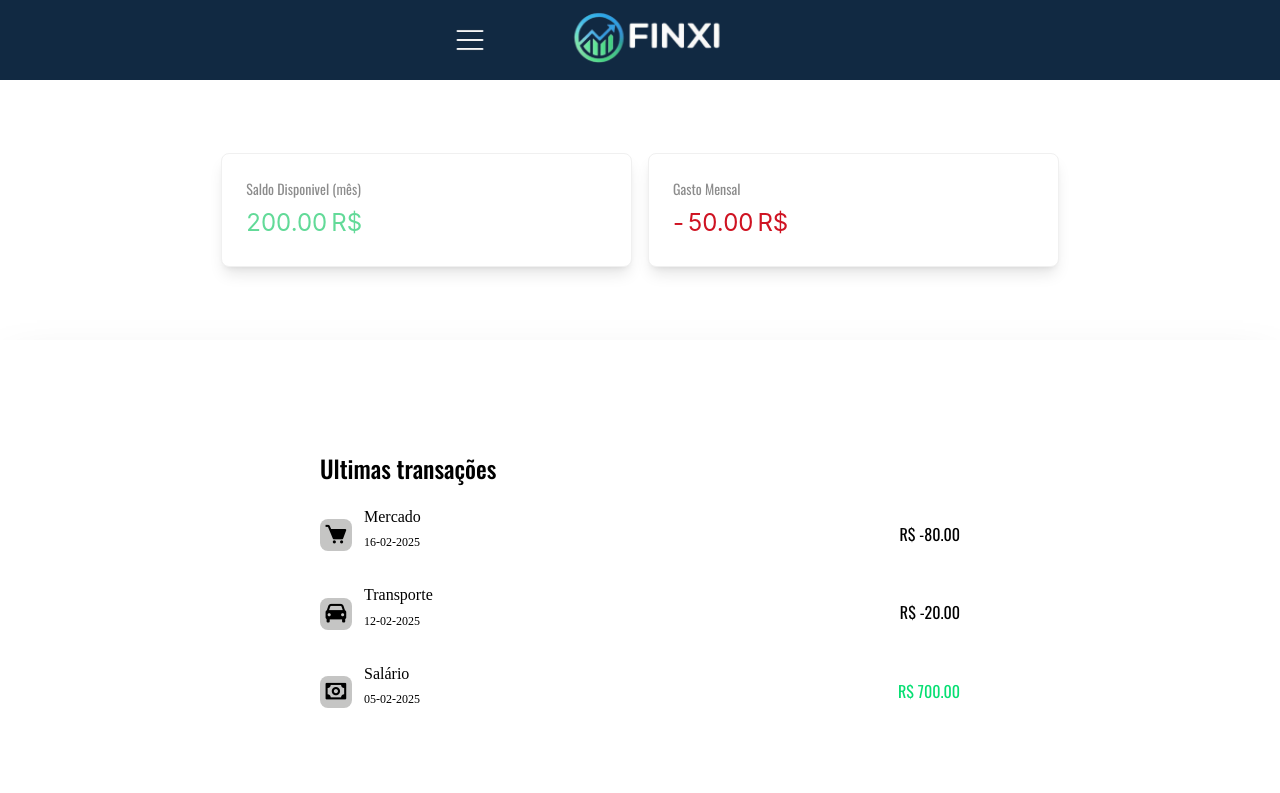
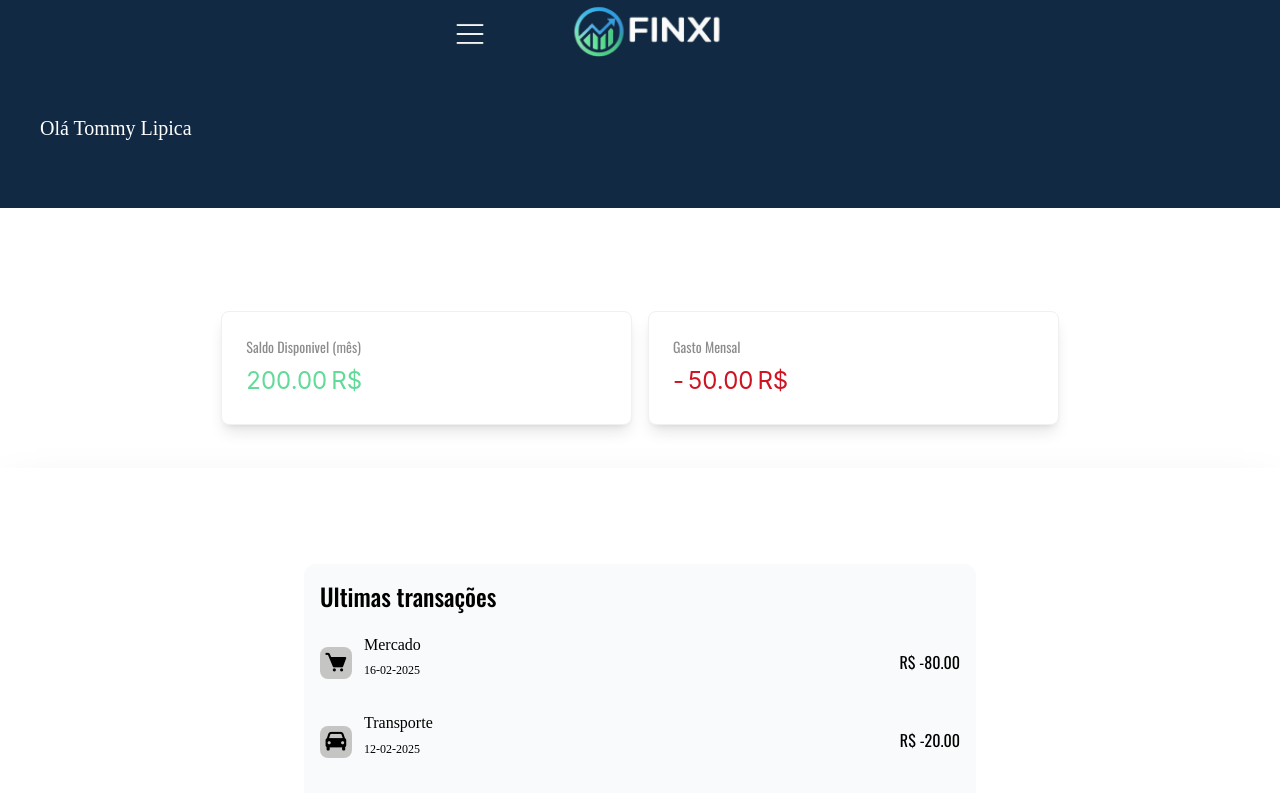
Before and after one commit to dilucas00/web-app-responsive, a React (Vite) app in the folder vite-project/: page / in a window 1280 px wide. Shown: the top 793 px of the page. Built offline with nearby package versions, Linux system fonts and the light colour scheme.

Commit message:
Ajustes  no sidebar

```diff
--- a/vite-project/package.json
+++ b/vite-project/package.json
@@ -16,6 +16,7 @@
     "boxicons": "^2.1.4",
     "react": "^19.0.0",
     "react-dom": "^19.0.0",
+    "react-router-dom": "^7.2.0",
     "tailwindcss": "^4.0.6"
   },
   "devDependencies": {
--- a/vite-project/src/App.jsx
+++ b/vite-project/src/App.jsx
@@ -1,4 +1,6 @@
 import './App.css'
+import React from 'react';
+import { BrowserRouter as Router, Routes, Route } from 'react-router-dom'
 import SideBarM  from './components/SideBarM';
 import CardBalance from './components/CardBalance';
 import FinanceManager from './components/FinanceManager';
@@ -13,8 +15,6 @@ function App() {
       <SideBarM></SideBarM>
       <CardBalance></CardBalance>
       <FinanceManager></FinanceManager>
-
-
     </>
   )
 }
--- a/vite-project/src/components/CardBalance.jsx
+++ b/vite-project/src/components/CardBalance.jsx
@@ -3,7 +3,7 @@ import { Card, Col, Row, Statistic } from 'antd';
 
 function CardBalance() {
   return (
-    <div className="w-full bg-white h-65  flex justify-center items-center mt-10">
+    <div className="w-full bg-white h-65  flex justify-center items-center pt-15 mt-30">
       <Row gutter={16} className="w-full justify-center">
         <Col xs={24} sm={24} md={12} lg={10} xl={8} className="flex p-2">
           <Card className="w-full  shadow-lg hover:shadow-xl hover:scale-105 transition-transform duration-300 ">
--- a/vite-project/src/components/SideBarM.jsx
+++ b/vite-project/src/components/SideBarM.jsx
@@ -15,8 +15,8 @@ function SideBarM() {
   );
 
   return (
-    <div className='w-m h-10 bg-[#112942] pt-10 flex flex-row justify-center'>
-      <div className='flex justify-center items-center'>
+    <div className='w-m h-10 mt-12  bg-[#112942] pt-10 flex flex-col justify-center'>
+      <div className='flex h-10 justify-center items-center'>
         <div className='flex items-center justify-center w-10'>
           <Dropdown
             overlay={menu}
@@ -36,8 +36,14 @@ function SideBarM() {
         <div className=''>
           <img src="/finxi-logo.png" alt="" className='w-60' />
         </div>
+
       </div>
+      <div className='flex ml-10 pt-15 font-montserrat flex-col'>
+          <p className='text-white font-normal text-xl'>Olá Tommy Lipica</p>
+      </div>
+
     </div>
+
   );
 }
 
--- a/vite-project/src/components/TableTransaction.jsx
+++ b/vite-project/src/components/TableTransaction.jsx
@@ -3,7 +3,7 @@ import "boxicons/css/boxicons.min.css";
 
 function TableTransaction({ transactions }) {
   return (
-    <div className="w-full  sm:max-w-md md:max-w-lg lg:max-w-xl xl:max-w-2xl mx-auto mt-20 mb-5  rounded-xl p-4 shadow- ">
+    <div className="w-full bg-gray-50 sm:max-w-md md:max-w-lg lg:max-w-xl xl:max-w-2xl mx-auto mt-20 mb-5  rounded-xl p-4  ">
       <h3 className="mb-3 font-bold text-2xl text-black font-oswald">Ultimas transações</h3>
 
       {transactions.map((transaction, index) => (
```
Also changed, not shown: 1 other file (tests, documents, lock files or other folders).
